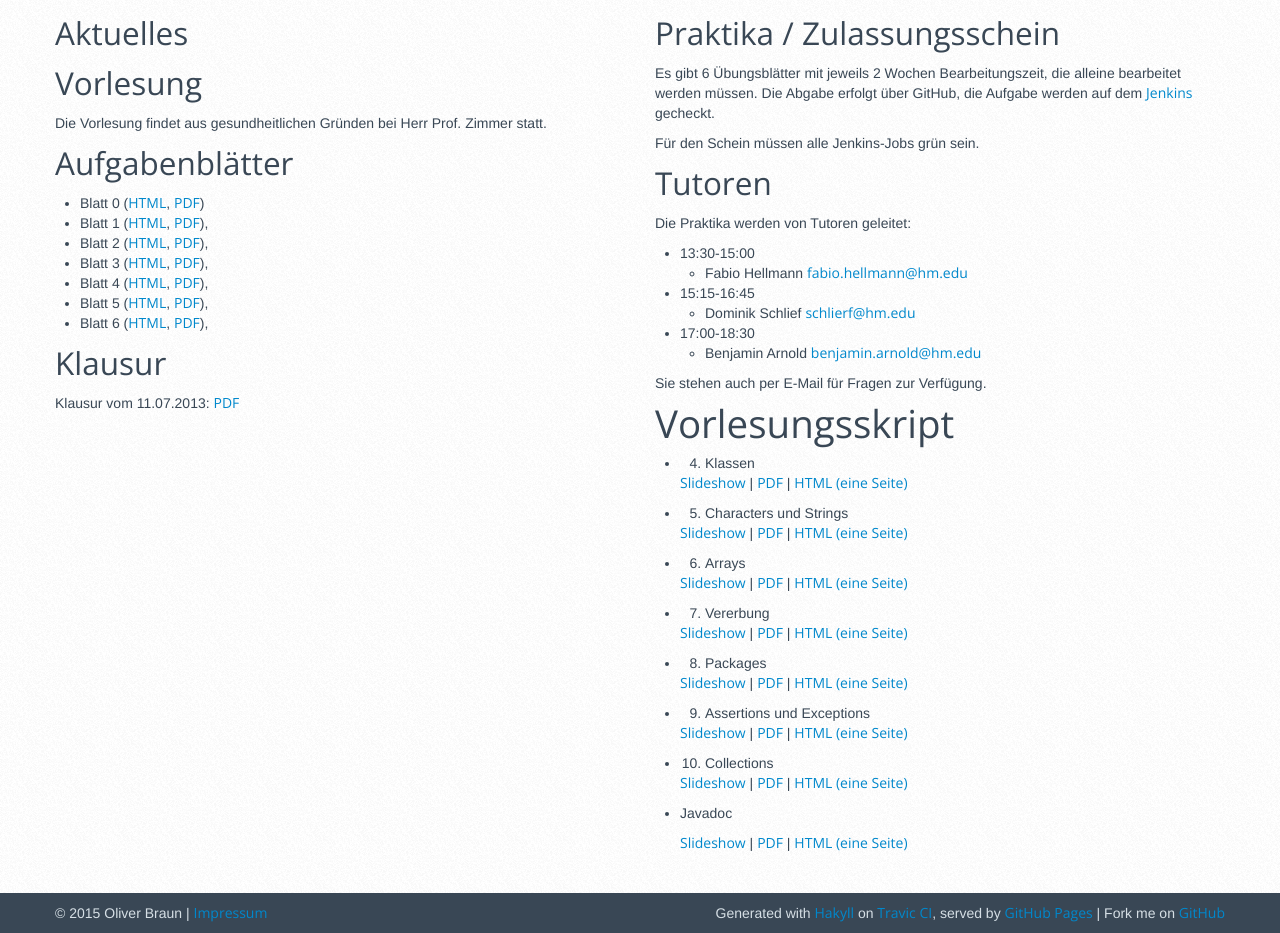
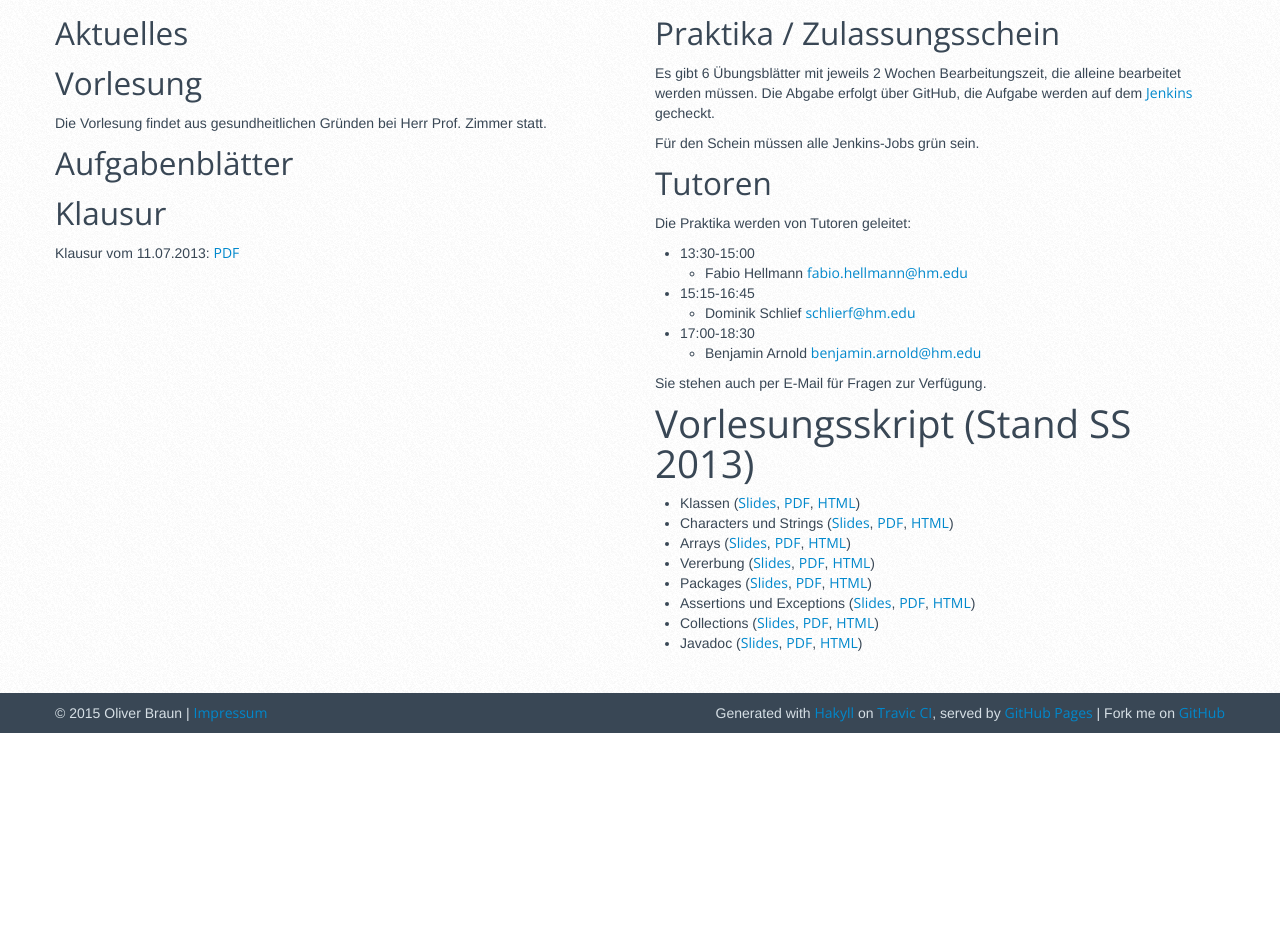
Before and after one commit to obcode/ob.cs.hm.edu, a plain HTML site: page lectures/seiiib.html in a window 1280 px wide. Shown: the part 298-1231 px from the top of the page. After the commit the page ends 1031 px from the top, so only its background shows below. Drawn offline with nearby package versions, Linux system fonts and the light colour scheme.

Commit message:
Update (2016-03-13 15:21:23 UTC)

```diff
--- a/lectures/seiiib.html
+++ b/lectures/seiiib.html
@@ -83,15 +83,29 @@
 <h2 id="vorlesung">Vorlesung</h2>
 <p>Die Vorlesung findet aus gesundheitlichen Gründen bei Herr Prof. Zimmer statt.</p>
 <h2 id="aufgabenblätter">Aufgabenblätter</h2>
-<ul>
-<li>Blatt 0 (<a href="https://dl.dropboxusercontent.com/u/13563262/lectures/seiiib/html/Blatt0.html">HTML</a>, <a href="https://dl.dropboxusercontent.com/u/13563262/lectures/seiiib/pdf/Blatt0.pdf">PDF</a>)</li>
-<li>Blatt 1 (<a href="https://dl.dropboxusercontent.com/u/13563262/lectures/seiiib/html/Blatt1.html">HTML</a>, <a href="https://dl.dropboxusercontent.com/u/13563262/lectures/seiiib/pdf/Blatt1.pdf">PDF</a>),</li>
-<li>Blatt 2 (<a href="https://dl.dropboxusercontent.com/u/13563262/lectures/seiiib/html/Blatt2.html">HTML</a>, <a href="https://dl.dropboxusercontent.com/u/13563262/lectures/seiiib/pdf/Blatt2.pdf">PDF</a>),</li>
-<li>Blatt 3 (<a href="https://dl.dropboxusercontent.com/u/13563262/lectures/seiiib/html/Blatt3.html">HTML</a>, <a href="https://dl.dropboxusercontent.com/u/13563262/lectures/seiiib/pdf/Blatt3.pdf">PDF</a>),</li>
-<li>Blatt 4 (<a href="https://dl.dropboxusercontent.com/u/13563262/lectures/seiiib/html/Blatt4.html">HTML</a>, <a href="https://dl.dropboxusercontent.com/u/13563262/lectures/seiiib/pdf/Blatt4.pdf">PDF</a>),</li>
-<li>Blatt 5 (<a href="https://dl.dropboxusercontent.com/u/13563262/lectures/seiiib/html/Blatt5.html">HTML</a>, <a href="https://dl.dropboxusercontent.com/u/13563262/lectures/seiiib/pdf/Blatt5.pdf">PDF</a>),</li>
-<li>Blatt 6 (<a href="https://dl.dropboxusercontent.com/u/13563262/lectures/seiiib/html/Blatt6.html">HTML</a>, <a href="https://dl.dropboxusercontent.com/u/13563262/lectures/seiiib/pdf/Blatt6.pdf">PDF</a>),</li>
-</ul>
+<!--
+-   Blatt 0
+    ([HTML](https://dl.dropboxusercontent.com/u/13563262/lectures/seiiib/html/Blatt0.html),
+    [PDF](https://dl.dropboxusercontent.com/u/13563262/lectures/seiiib/pdf/Blatt0.pdf))
+-   Blatt 1
+    ([HTML](https://dl.dropboxusercontent.com/u/13563262/lectures/seiiib/html/Blatt1.html),
+    [PDF](https://dl.dropboxusercontent.com/u/13563262/lectures/seiiib/pdf/Blatt1.pdf))
+-   Blatt 2
+    ([HTML](https://dl.dropboxusercontent.com/u/13563262/lectures/seiiib/html/Blatt2.html),
+    [PDF](https://dl.dropboxusercontent.com/u/13563262/lectures/seiiib/pdf/Blatt2.pdf))
+-   Blatt 3
+    ([HTML](https://dl.dropboxusercontent.com/u/13563262/lectures/seiiib/html/Blatt3.html),
+    [PDF](https://dl.dropboxusercontent.com/u/13563262/lectures/seiiib/pdf/Blatt3.pdf))
+-   Blatt 4
+    ([HTML](https://dl.dropboxusercontent.com/u/13563262/lectures/seiiib/html/Blatt4.html),
+    [PDF](https://dl.dropboxusercontent.com/u/13563262/lectures/seiiib/pdf/Blatt4.pdf))
+-   Blatt 5
+    ([HTML](https://dl.dropboxusercontent.com/u/13563262/lectures/seiiib/html/Blatt5.html),
+    [PDF](https://dl.dropboxusercontent.com/u/13563262/lectures/seiiib/pdf/Blatt5.pdf))
+-   Blatt 6
+    ([HTML](https://dl.dropboxusercontent.com/u/13563262/lectures/seiiib/html/Blatt6.html),
+    [PDF](https://dl.dropboxusercontent.com/u/13563262/lectures/seiiib/pdf/Blatt6.pdf))
+-->
 <h2 id="klausur">Klausur</h2>
 <p>Klausur vom 11.07.2013: <a href="../lectures/seiiib/pdf/KlausurSS2013.pdf">PDF</a></p>
 </div>
@@ -131,38 +145,16 @@ document.write('<a h'+'ref'+'="ma'+'ilto'+':'+e+'" clas'+'s="em' + 'ail">'+e+'<\
 </ul></li>
 </ul>
 <p>Sie stehen auch per E-Mail für Fragen zur Verfügung.</p>
-<h1 id="vorlesungsskript">Vorlesungsskript</h1>
+<h1 id="vorlesungsskript-stand-ss-2013">Vorlesungsskript (Stand SS 2013)</h1>
 <ul>
-<li><ol start="4" style="list-style-type: decimal">
-<li>Klassen</li>
-</ol>
-<p><a href="https://dl.dropboxusercontent.com/u/13563262/lectures/seiiib/presentation/04_Klassen.html">Slideshow</a> | <a href="https://dl.dropboxusercontent.com/u/13563262/lectures/seiiib/pdf/04_Klassen.pdf">PDF</a> | <a href="https://dl.dropboxusercontent.com/u/13563262/lectures/seiiib/html/04_Klassen.html">HTML (eine Seite)</a></p></li>
-<li><ol start="5" style="list-style-type: decimal">
-<li>Characters und Strings</li>
-</ol>
-<p><a href="https://dl.dropboxusercontent.com/u/13563262/lectures/seiiib/presentation/05_CharString.html">Slideshow</a> | <a href="https://dl.dropboxusercontent.com/u/13563262/lectures/seiiib/pdf/05_CharString.pdf">PDF</a> | <a href="https://dl.dropboxusercontent.com/u/13563262/lectures/seiiib/html/05_CharString.html">HTML (eine Seite)</a></p></li>
-<li><ol start="6" style="list-style-type: decimal">
-<li>Arrays</li>
-</ol>
-<p><a href="https://dl.dropboxusercontent.com/u/13563262/lectures/seiiib/presentation/06_Arrays.html">Slideshow</a> | <a href="https://dl.dropboxusercontent.com/u/13563262/lectures/seiiib/pdf/06_Arrays.pdf">PDF</a> | <a href="https://dl.dropboxusercontent.com/u/13563262/lectures/seiiib/html/06_Arrays.html">HTML (eine Seite)</a></p></li>
-<li><ol start="7" style="list-style-type: decimal">
-<li>Vererbung</li>
-</ol>
-<p><a href="https://dl.dropboxusercontent.com/u/13563262/lectures/seiiib/presentation/07_Vererbung.html">Slideshow</a> | <a href="https://dl.dropboxusercontent.com/u/13563262/lectures/seiiib/pdf/07_Vererbung.pdf">PDF</a> | <a href="https://dl.dropboxusercontent.com/u/13563262/lectures/seiiib/html/07_Vererbung.html">HTML (eine Seite)</a></p></li>
-<li><ol start="8" style="list-style-type: decimal">
-<li>Packages</li>
-</ol>
-<p><a href="https://dl.dropboxusercontent.com/u/13563262/lectures/seiiib/presentation/08_Packages.html">Slideshow</a> | <a href="https://dl.dropboxusercontent.com/u/13563262/lectures/seiiib/pdf/08_Packages.pdf">PDF</a> | <a href="https://dl.dropboxusercontent.com/u/13563262/lectures/seiiib/html/08_Packages.html">HTML (eine Seite)</a></p></li>
-<li><ol start="9" style="list-style-type: decimal">
-<li>Assertions und Exceptions</li>
-</ol>
-<p><a href="https://dl.dropboxusercontent.com/u/13563262/lectures/seiiib/presentation/09_AssertionsExceptions.html">Slideshow</a> | <a href="https://dl.dropboxusercontent.com/u/13563262/lectures/seiiib/pdf/09_AssertionsExceptions.pdf">PDF</a> | <a href="https://dl.dropboxusercontent.com/u/13563262/lectures/seiiib/html/09_AssertionsExceptions.html">HTML (eine Seite)</a></p></li>
-<li><ol start="10" style="list-style-type: decimal">
-<li>Collections</li>
-</ol>
-<p><a href="https://dl.dropboxusercontent.com/u/13563262/lectures/seiiib/presentation/10_Collections.html">Slideshow</a> | <a href="https://dl.dropboxusercontent.com/u/13563262/lectures/seiiib/pdf/10_Collections.pdf">PDF</a> | <a href="https://dl.dropboxusercontent.com/u/13563262/lectures/seiiib/html/10_Collections.html">HTML (eine Seite)</a></p></li>
-<li><p>Javadoc</p>
-<p><a href="https://dl.dropboxusercontent.com/u/13563262/lectures/seiiib/presentation/Javadoc.html">Slideshow</a> | <a href="https://dl.dropboxusercontent.com/u/13563262/lectures/seiiib/pdf/Javadoc.pdf">PDF</a> | <a href="https://dl.dropboxusercontent.com/u/13563262/lectures/seiiib/html/Javadoc.html">HTML (eine Seite)</a></p></li>
+<li>Klassen (<a href="https://dl.dropboxusercontent.com/u/13563262/lectures/seiiib/presentation/04_Klassen.html">Slides</a>, <a href="https://dl.dropboxusercontent.com/u/13563262/lectures/seiiib/pdf/04_Klassen.pdf">PDF</a>, <a href="https://dl.dropboxusercontent.com/u/13563262/lectures/seiiib/html/04_Klassen.html">HTML</a>)</li>
+<li>Characters und Strings (<a href="https://dl.dropboxusercontent.com/u/13563262/lectures/seiiib/presentation/05_CharString.html">Slides</a>, <a href="https://dl.dropboxusercontent.com/u/13563262/lectures/seiiib/pdf/05_CharString.pdf">PDF</a>, <a href="https://dl.dropboxusercontent.com/u/13563262/lectures/seiiib/html/05_CharString.html">HTML</a>)</li>
+<li>Arrays (<a href="https://dl.dropboxusercontent.com/u/13563262/lectures/seiiib/presentation/06_Arrays.html">Slides</a>, <a href="https://dl.dropboxusercontent.com/u/13563262/lectures/seiiib/pdf/06_Arrays.pdf">PDF</a>, <a href="https://dl.dropboxusercontent.com/u/13563262/lectures/seiiib/html/06_Arrays.html">HTML</a>)</li>
+<li>Vererbung (<a href="https://dl.dropboxusercontent.com/u/13563262/lectures/seiiib/presentation/07_Vererbung.html">Slides</a>, <a href="https://dl.dropboxusercontent.com/u/13563262/lectures/seiiib/pdf/07_Vererbung.pdf">PDF</a>, <a href="https://dl.dropboxusercontent.com/u/13563262/lectures/seiiib/html/07_Vererbung.html">HTML</a>)</li>
+<li>Packages (<a href="https://dl.dropboxusercontent.com/u/13563262/lectures/seiiib/presentation/08_Packages.html">Slides</a>, <a href="https://dl.dropboxusercontent.com/u/13563262/lectures/seiiib/pdf/08_Packages.pdf">PDF</a>, <a href="https://dl.dropboxusercontent.com/u/13563262/lectures/seiiib/html/08_Packages.html">HTML</a>)</li>
+<li>Assertions und Exceptions (<a href="https://dl.dropboxusercontent.com/u/13563262/lectures/seiiib/presentation/09_AssertionsExceptions.html">Slides</a>, <a href="https://dl.dropboxusercontent.com/u/13563262/lectures/seiiib/pdf/09_AssertionsExceptions.pdf">PDF</a>, <a href="https://dl.dropboxusercontent.com/u/13563262/lectures/seiiib/html/09_AssertionsExceptions.html">HTML</a>)</li>
+<li>Collections (<a href="https://dl.dropboxusercontent.com/u/13563262/lectures/seiiib/presentation/10_Collections.html">Slides</a>, <a href="https://dl.dropboxusercontent.com/u/13563262/lectures/seiiib/pdf/10_Collections.pdf">PDF</a>, <a href="https://dl.dropboxusercontent.com/u/13563262/lectures/seiiib/html/10_Collections.html">HTML</a>)</li>
+<li>Javadoc (<a href="https://dl.dropboxusercontent.com/u/13563262/lectures/seiiib/presentation/Javadoc.html">Slides</a>, <a href="https://dl.dropboxusercontent.com/u/13563262/lectures/seiiib/pdf/Javadoc.pdf">PDF</a>, <a href="https://dl.dropboxusercontent.com/u/13563262/lectures/seiiib/html/Javadoc.html">HTML</a>)</li>
 </ul>
 </div>
 </div>
```
